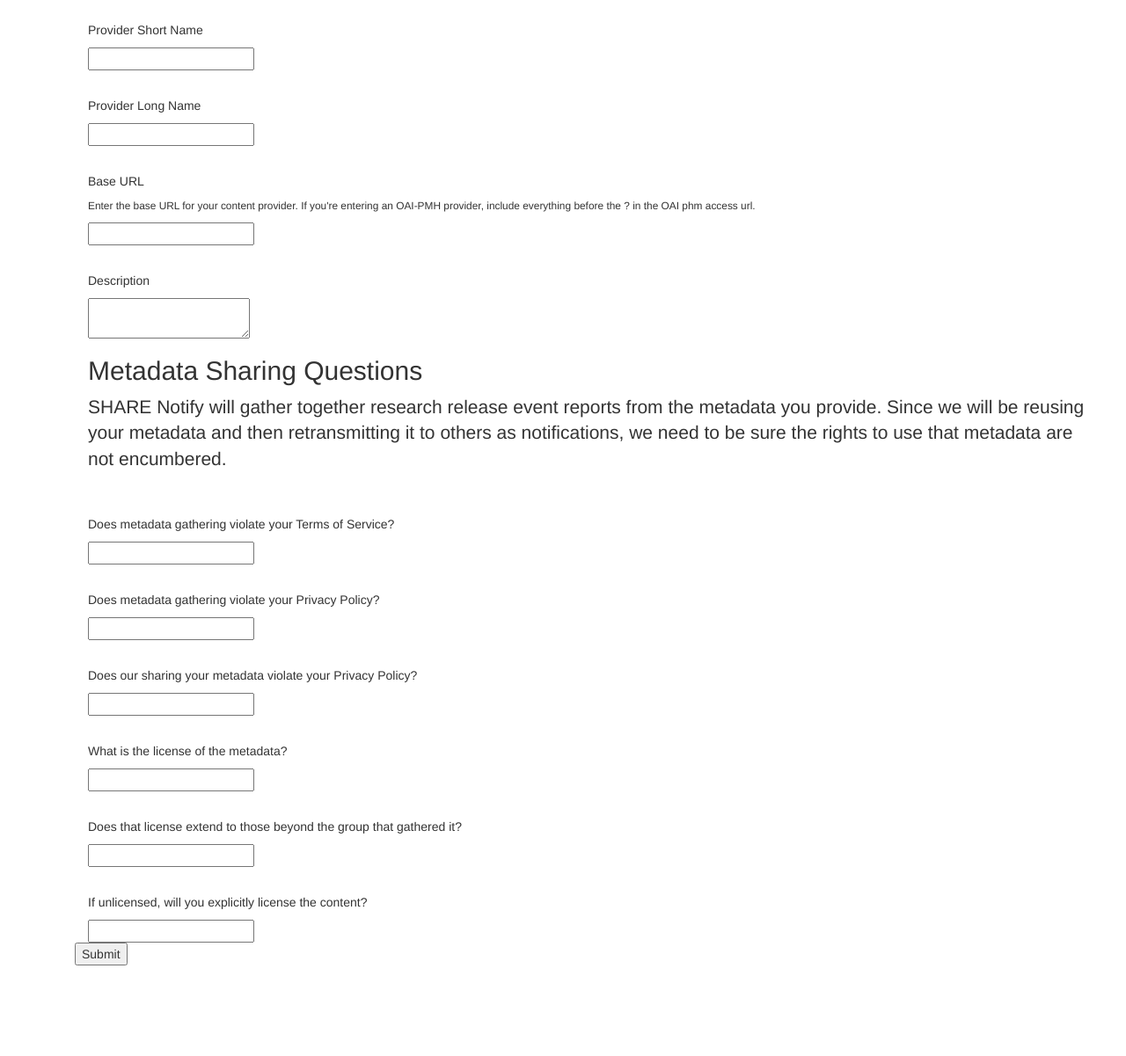
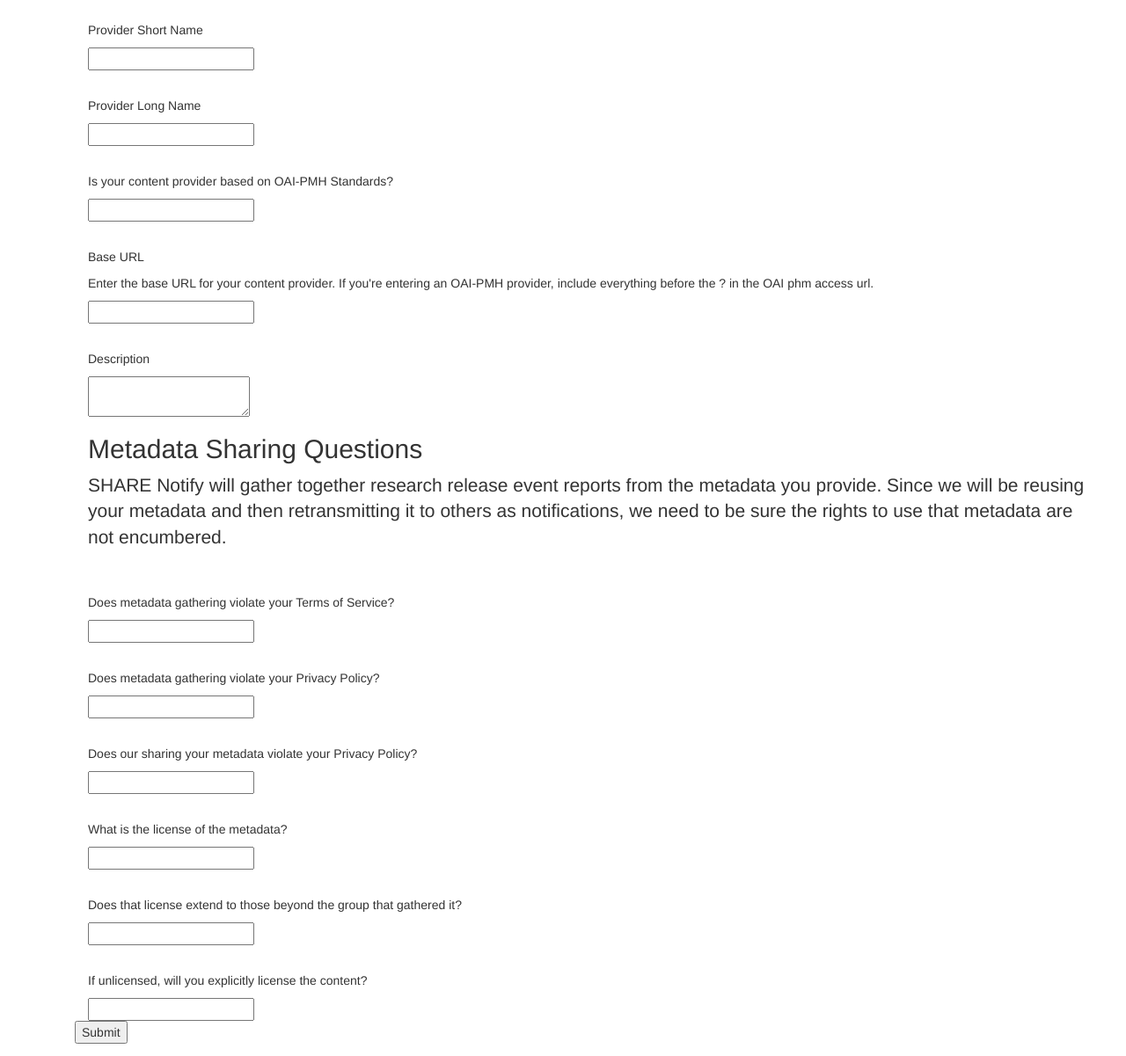
Before and after one commit to erinspace/share_registration, a Django app: template provider_registration/templates/provider_registration/initial_registration_form.html in a window 1280 px wide. Shown: the part 182-1383 px from the top of the page at 88% size. Before the commit the page ends 1280 px from the top, so only its background shows below. Run offline with Django 3.2, Linux system fonts and the light colour scheme; the template is opened without the code that fills it, so the values that code supplies are empty, except form fields; tables that the repository leaves empty hold one stand-in row (values such as "Sample post"); form fields are guessed from the names that the template uses; some libraries are stand-ins or nearby versions.

Commit message:
Add question about provider - if it is oai based or not

```diff
--- a/provider_registration/models.py
+++ b/provider_registration/models.py
@@ -16,6 +16,7 @@
     provider_long_name = models.CharField(max_length=100)
     base_url = models.URLField()
     description = models.TextField()
+    oai_provider = models.CharField(max_length=1, choices=YES_NO_CHOICES)
 
     # Terms of Service and Metadata Permissions Questions
     meta_tos = models.CharField(max_length=1, choices=YES_NO_CHOICES)
--- a/provider_registration/templates/provider_registration/initial_registration_form.html
+++ b/provider_registration/templates/provider_registration/initial_registration_form.html
@@ -28,8 +28,13 @@
             </div>
 
             <div class="field_entry">
+                <p>Is your content provider based on OAI-PMH Standards?</p>
+                {{ form.oai_provider}}
+            </div>
+
+            <div class="field_entry">
                 <p>Base URL</p>
-                <p><small>Enter the base URL for your content provider. If you're entering an OAI-PMH provider, include everything before the ? in the OAI phm access url.</small></p>
+                <p>Enter the base URL for your content provider. If you're entering an OAI-PMH provider, include everything before the ? in the OAI phm access url.</p>
                 {{ form.base_url }}
             </div>
 
```
